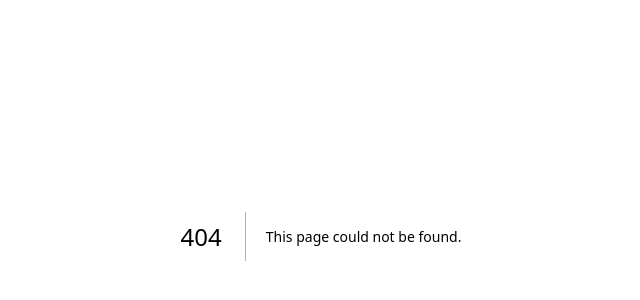
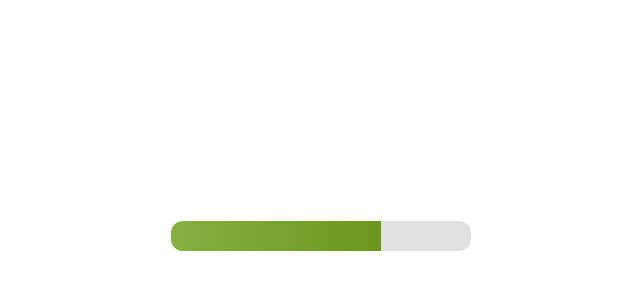
Before and after one commit to thatbeautifuldream/machine-coding-problems, a Next.js app: page /progress-bar in a window 1280 px wide. Before the commit this address had no page. Shown: the part 164-464 px from the top of the page, without its empty margins (319-959 px from the left). Built offline with nearby package versions, Linux system fonts and the light colour scheme.

Commit message:
🐛 FIX: structure pages

```diff
--- a/src/app/page.tsx
+++ b/src/app/page.tsx
@@ -1,17 +1,10 @@
-import ProgressBarInit from "@/components/progress-bar";
-
-const CenterOfPage = ({ children }: { children: React.ReactNode }) => {
-  return (
-    <div className="flex flex-col items-center justify-center min-h-screen py-2">
-      {children}
-    </div>
-  );
-};
+import Link from "next/link";
+import CenterOfPage from "@/components/ui/center-of-page";
 
 export default function Home() {
   return (
     <CenterOfPage>
-      <ProgressBarInit />
+      <Link href="/progress-bar">Progress Bar</Link>
     </CenterOfPage>
   );
 }
--- /dev/null
+++ b/src/app/progress-bar/page.tsx
@@ -0,0 +1,17 @@
+import ProgressBarInit from "@/components/progress-bar";
+
+const CenterOfPage = ({ children }: { children: React.ReactNode }) => {
+  return (
+    <div className="flex flex-col items-center justify-center min-h-screen py-2">
+      {children}
+    </div>
+  );
+};
+
+export default function Page() {
+  return (
+    <CenterOfPage>
+      <ProgressBarInit />
+    </CenterOfPage>
+  );
+}
--- /dev/null
+++ b/src/components/ui/center-of-page.tsx
@@ -0,0 +1,11 @@
+export default function CenterOfPage({
+  children,
+}: {
+  children: React.ReactNode;
+}) {
+  return (
+    <div className="flex flex-col items-center justify-center min-h-screen py-2">
+      {children}
+    </div>
+  );
+}
```
